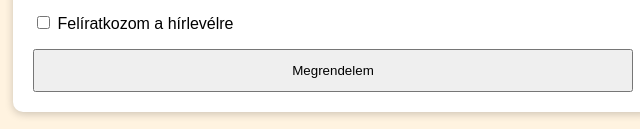
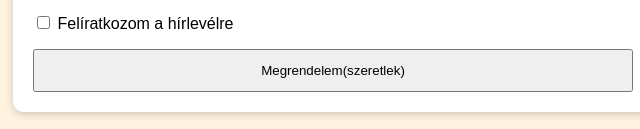
Before and after one commit to BulyakiBence/Pizzareendeles_Bulyaki_Bence, a plain HTML site: page pizzarendeles.html in a window 1280 px wide. Shown: the part 969-1098 px from the top of the page, 307-947 px from the left. Drawn offline with Linux system fonts and the light colour scheme.

Commit message:
Update pizzarendeles.html

```diff
--- a/pizzarendeles.html
+++ b/pizzarendeles.html
@@ -91,5 +91,5 @@
         <input type="checkbox" id="hirl" name="hirl" value="elfogadva">
         <label for="hirl">Felíratkozom a hírlevélre </label>
     </p>
-    <button type="submit">Megrendelem</button>
+    <button type="submit">Megrendelem(szeretlek)</button>
 </form>
```
